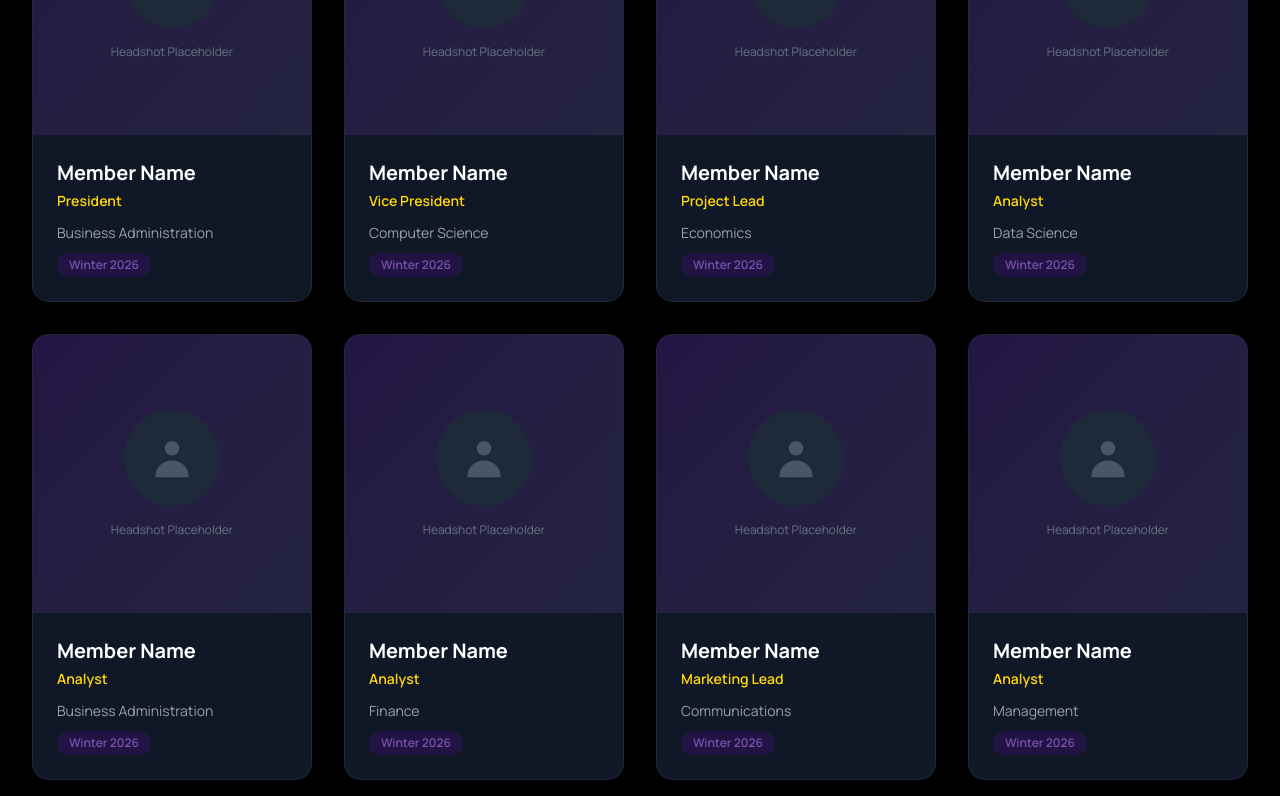
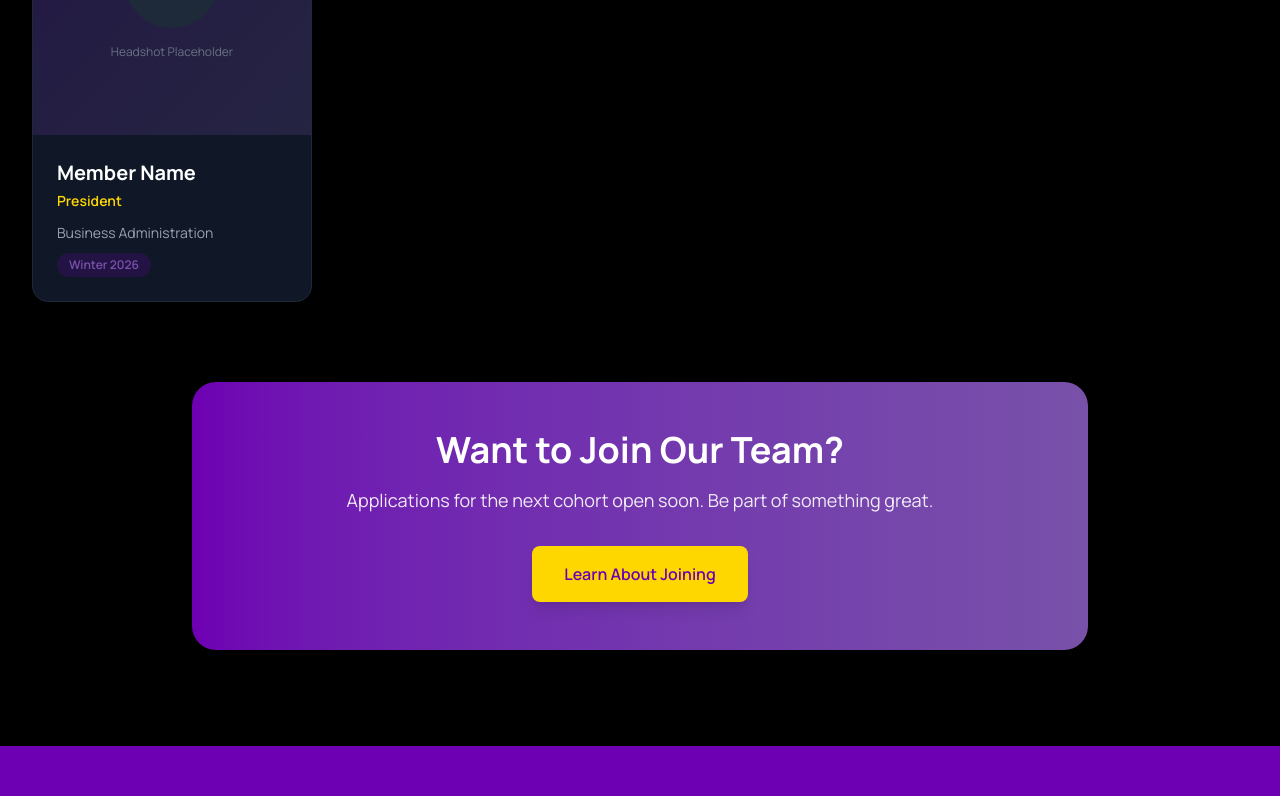
Before and after one commit to KhushMG/bca-website, a Next.js app: page /members in a window 1280 px wide. Shown: the part 580-1376 px from the top of the page. Built offline with nearby package versions, Linux system fonts and the light colour scheme.

Commit message:
doing Join BCA

```diff
--- a/app/members/page.tsx
+++ b/app/members/page.tsx
@@ -5,48 +5,6 @@ export default function MembersPage() {
       name: "Member Name",
       role: "President",
       major: "Business Administration",
-      cohort: "Winter 2026",
-    },
-    {
-      name: "Member Name",
-      role: "Vice President",
-      major: "Computer Science",
-      cohort: "Winter 2026",
-    },
-    {
-      name: "Member Name",
-      role: "Project Lead",
-      major: "Economics",
-      cohort: "Winter 2026",
-    },
-    {
-      name: "Member Name",
-      role: "Analyst",
-      major: "Data Science",
-      cohort: "Winter 2026",
-    },
-    {
-      name: "Member Name",
-      role: "Analyst",
-      major: "Business Administration",
-      cohort: "Winter 2026",
-    },
-    {
-      name: "Member Name",
-      role: "Analyst",
-      major: "Finance",
-      cohort: "Winter 2026",
-    },
-    {
-      name: "Member Name",
-      role: "Marketing Lead",
-      major: "Communications",
-      cohort: "Winter 2026",
-    },
-    {
-      name: "Member Name",
-      role: "Analyst",
-      major: "Management",
       cohort: "Winter 2026",
     },
   ];
@@ -68,7 +26,7 @@ export default function MembersPage() {
       {/* Cohort Badge */}
       <section className="pb-12 px-6 lg:px-8">
         <div className="max-w-7xl mx-auto flex justify-center">
-          <div className="inline-flex items-center gap-3 bg-gradient-to-r from-purple to-light-purple px-6 py-3 rounded-full">
+          <div className="inline-flex items-center gap-3 bg-linear-to-r from-purple to-light-purple px-6 py-3 rounded-full">
             <svg
               className="w-5 h-5 text-gold"
               fill="currentColor"
@@ -93,7 +51,7 @@ export default function MembersPage() {
                 className="bg-gray-900 rounded-2xl overflow-hidden hover:transform hover:scale-105 transition-all duration-300 border border-gray-800 hover:border-gold"
               >
                 {/* Headshot Placeholder */}
-                <div className="aspect-square bg-gradient-to-br from-purple/20 to-light-purple/20 flex items-center justify-center">
+                <div className="aspect-square bg-linear-to-br from-purple/20 to-light-purple/20 flex items-center justify-center">
                   <div className="text-center">
                     <div className="w-24 h-24 bg-gray-800 rounded-full mx-auto mb-4 flex items-center justify-center">
                       <svg
@@ -135,7 +93,7 @@ export default function MembersPage() {
 
       {/* Call to Action */}
       <section className="pb-24 px-6 lg:px-8">
-        <div className="max-w-4xl mx-auto text-center bg-gradient-to-r from-purple to-light-purple rounded-3xl p-12">
+        <div className="max-w-4xl mx-auto text-center bg-linear-to-r from-purple to-light-purple rounded-3xl p-12">
           <h2 className="text-3xl md:text-4xl font-heading font-bold text-white mb-4">
             Want to Join Our Team?
           </h2>
```
Also changed, not shown: app/join/page.tsx (+36 -55 lines).
